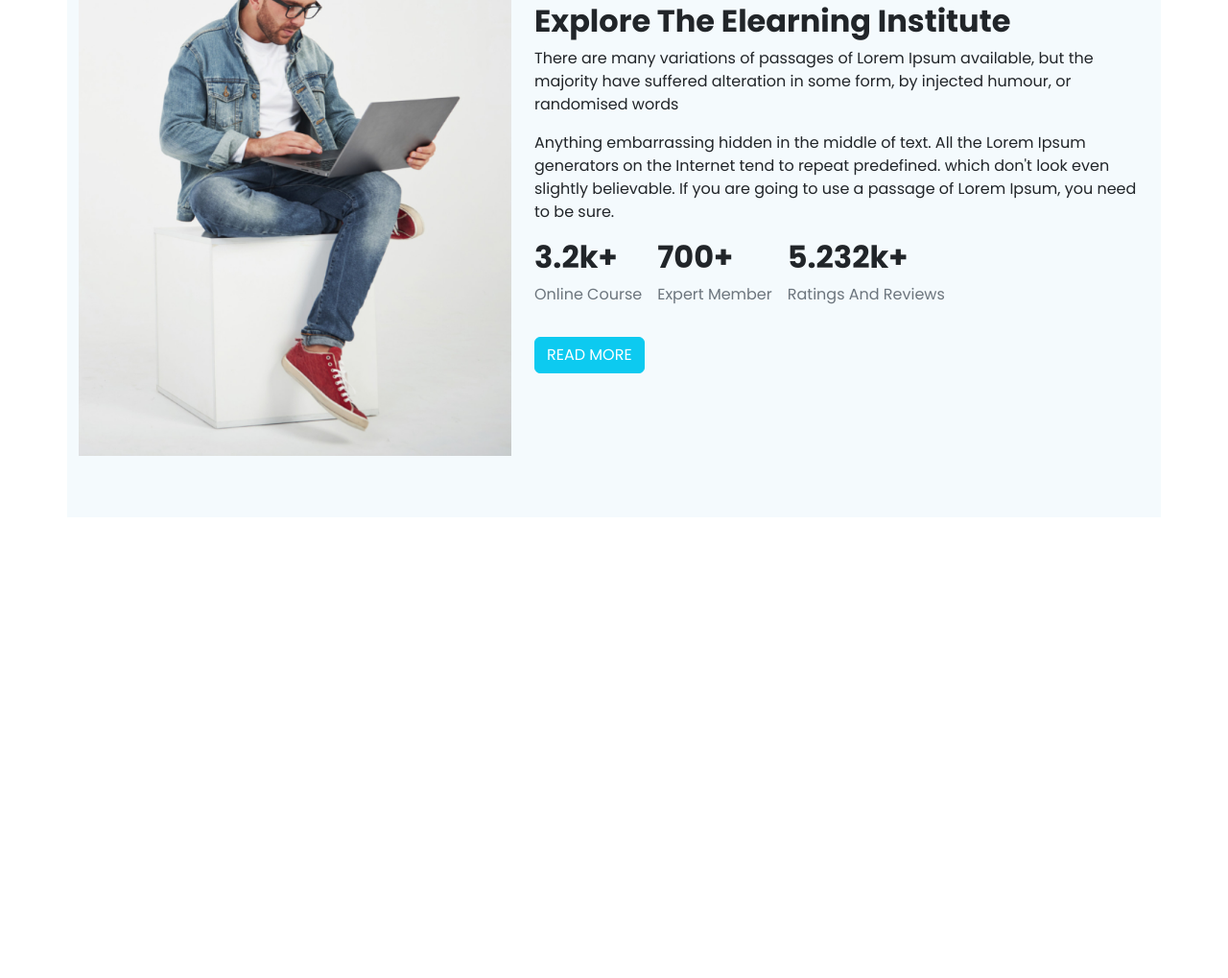
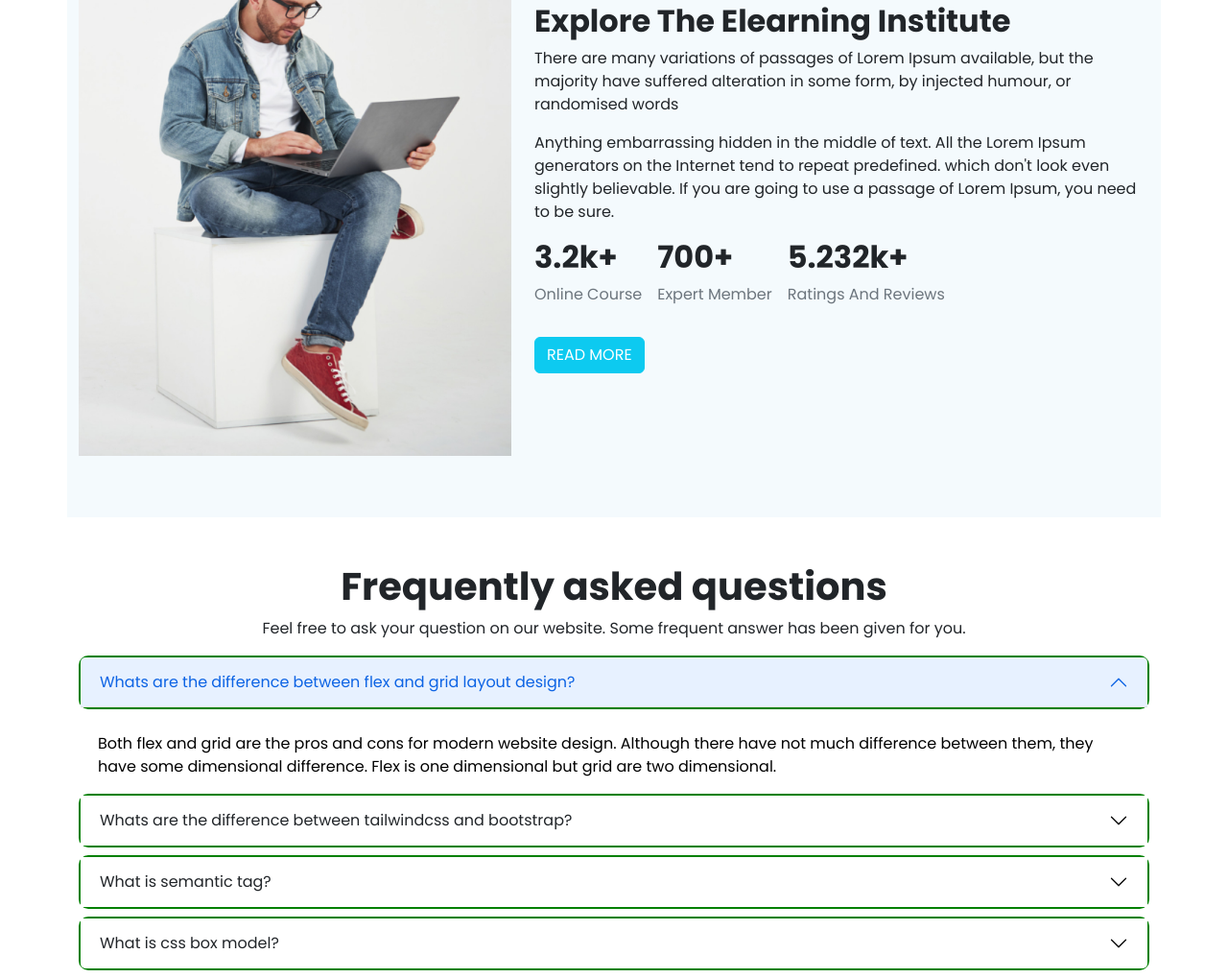
Before and after one commit to JoduMia/Edutech-university, a plain HTML site: page index.html in a window 1280 px wide. Shown: the part 1471-2490 px from the top of the page at 96% size. Before the commit the page ends 2010 px from the top, so only its background shows below. Drawn offline with nearby package versions, Linux system fonts and the light colour scheme.

Commit message:
faq section done with 4 question for bonus marks.

```diff
--- a/index.html
+++ b/index.html
@@ -270,6 +270,67 @@
         </section>
 <!-- ======= Explore section ends ========== -->
 
+<!-- ======= FAQ section starts =========== -->
+        <section id="faq" class="faq mt-5">
+            <div class="text-center px-3 px-md-5 w-75 mx-auto">
+                <h1 class="fs-1 fw-bold">Frequently asked questions</h1>
+                <p class="text-base px-5">Feel free to ask your question on our website. Some frequent answer has been given for you.</p>
+            </div>
+            <div class="container">
+                <div class="accordion" id="accordionExample">
+                    <div class="accordion-item eduaccordion-item">
+                      <h2 class="accordion-header" id="headingOne">
+                        <button class="accordion-button edu-accordion" type="button" data-bs-toggle="collapse" data-bs-target="#collapseOne" aria-expanded="true" aria-controls="collapseOne">
+                          Whats are the difference between flex and grid layout design?
+                        </button>
+                      </h2>
+                      <div id="collapseOne" class="accordion-collapse collapse show" aria-labelledby="headingOne" data-bs-parent="#accordionExample">
+                        <div class="accordion-body">
+                          Both flex and grid are the pros and cons for modern website design. Although there have not much difference between them, they have some dimensional difference. Flex is one dimensional but grid are two dimensional.
+                        </div>
+                      </div>
+                    </div>
+                    <div class="accordion-item eduaccordion-item">
+                      <h2 class="accordion-header" id="headingTwo">
+                        <button class="accordion-button edu-accordion collapsed" type="button" data-bs-toggle="collapse" data-bs-target="#collapseTwo" aria-expanded="false" aria-controls="collapseTwo">
+                          Whats are the difference between tailwindcss and bootstrap?
+                        </button>
+                      </h2>
+                      <div id="collapseTwo" class="accordion-collapse collapse" aria-labelledby="headingTwo" data-bs-parent="#accordionExample">
+                        <div class="accordion-body">
+                          Both are powerful css framework. But tailwindcss maintain Utility first approach to design a layout. On the other hand Bootstrap is component base framework. It's need to write a lot of custom css to design a layout which is really boring. On the other hand, with tailwindcss you can easily make a design pixel perfect without giving a single hand to a custom css file. it has dark mode feature. Finally to say, I love tailwindcss although i am doing the assignment with bootstrap. Tailwind is just beauty!
+                        </div>
+                      </div>
+                    </div>
+                    <div class="accordion-item eduaccordion-item">
+                      <h2 class="accordion-header" id="headingThree">
+                        <button class="accordion-button edu-accordion collapsed" type="button" data-bs-toggle="collapse" data-bs-target="#collapseThree" aria-expanded="false" aria-controls="collapseThree">
+                          What is semantic tag?
+                        </button>
+                      </h2>
+                      <div id="collapseThree" class="accordion-collapse collapse" aria-labelledby="headingThree" data-bs-parent="#accordionExample">
+                        <div class="accordion-body">
+                          Semantic tag means those HTML tags which has a realistic inherent meaning. Developer can easily pick what's the purpose of a semantic tag in website. Example, (header,footer,article,main etc)
+                        </div>
+                      </div>
+                    </div>
+                    <div class="accordion-item eduaccordion-item">
+                        <h2 class="accordion-header" id="headingFour">
+                          <button class="accordion-button edu-accordion collapsed" type="button" data-bs-toggle="collapse" data-bs-target="#collapseFour" aria-expanded="false" aria-controls="collapseThree">
+                            What is css box model?
+                          </button>
+                        </h2>
+                        <div id="collapseFour" class="accordion-collapse collapse" aria-labelledby="headingFour" data-bs-parent="#accordionExample">
+                          <div class="accordion-body">
+                            Css box model indicate a box which wraps an HTMl elements. Box model consists of element's margin,padding,border and also the actual content.
+                          </div>
+                        </div>
+                      </div>
+                  </div>
+            </div>
+        </section>
+<!-- ======= FAQ section ends =========== -->
+
     </main>
 
 
@@ -309,9 +370,6 @@
       </div>
     </div>
   </div> -->
-
-
-
 
 
 
@@ -357,6 +415,9 @@
 
 
 
+
+
+
     <!-- Bootstap bundle js -->
     <script src="https://cdn.jsdelivr.net/npm/bootstrap@5.2.0/dist/js/bootstrap.bundle.min.js"></script>
 </body>
--- a/style.css
+++ b/style.css
@@ -117,8 +117,20 @@ body {
 }
 
 
+.eduaccordion-item {
+    border: none !important;
+}
 
-
+.edu-accordion:focus {
+    box-shadow: none;
+}
+.accordion-header {
+    margin-bottom: 0;
+    border: 2px solid green;
+    /* gap: 3rem; */
+    margin-bottom: 0.5rem;
+    border-radius: 10px;
+}
 
 
 
```
